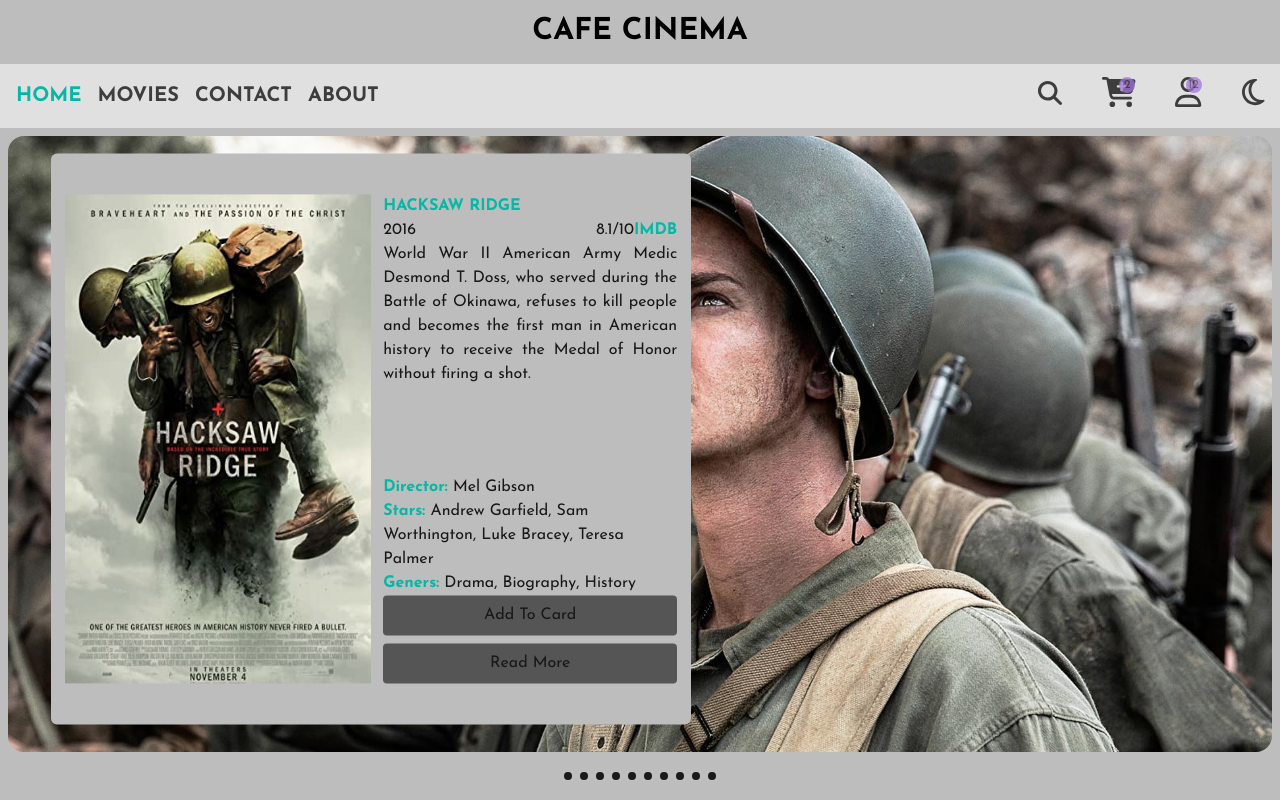
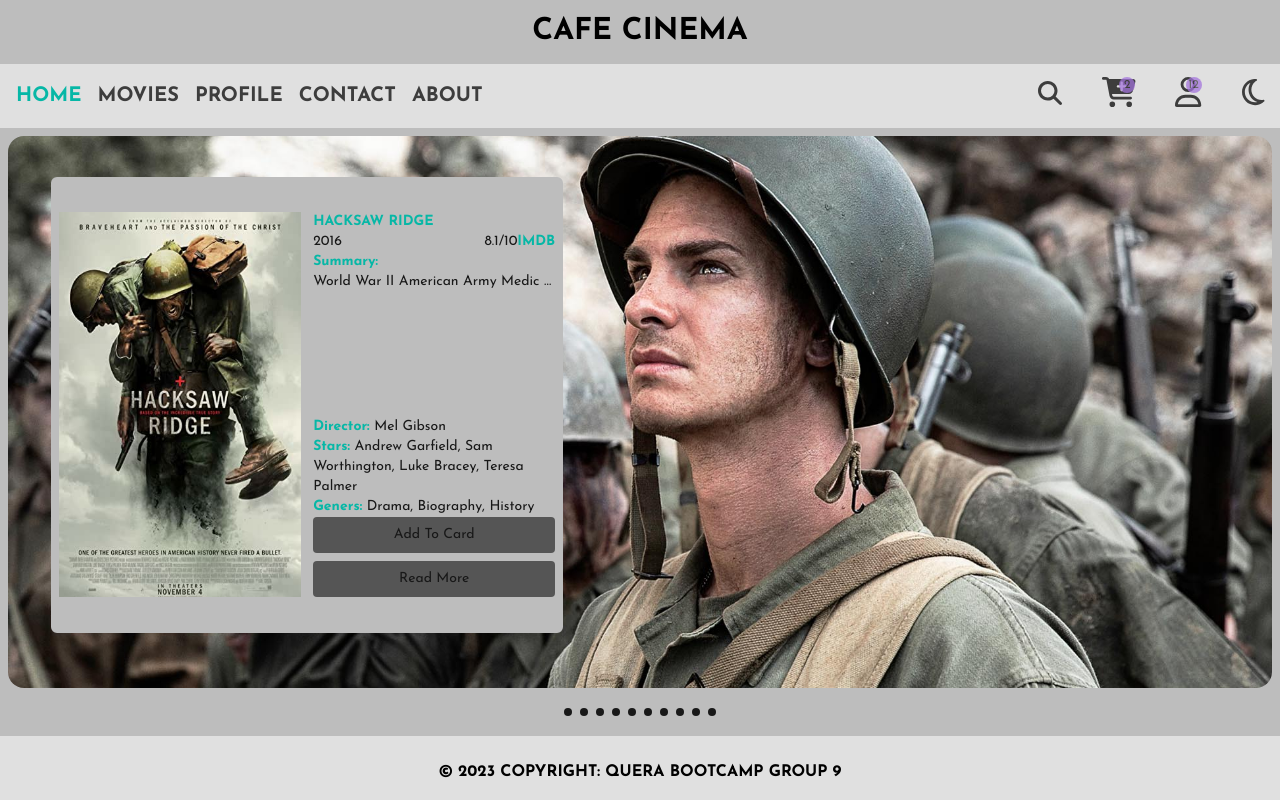
Before and after one commit to pnazmi95/cafe-cinema-react, a React (Create React App) app: page / in a window 1280 px wide. Built offline with nearby package versions, Linux system fonts and the light colour scheme.

Commit message:
feat(p&f):Add ProfilePage and Footer

```diff
--- a/src/App.tsx
+++ b/src/App.tsx
@@ -9,6 +9,7 @@
 import NotFoundPage from "./pages/NotFoundPage";
 import SignupPage from "./pages/SignupPage";
 import SigninPage from "./pages/SigninPage";
+import ProfilePage from "./pages/ProfilePage";
 
 function App(): JSX.Element {
   return (
@@ -23,6 +24,9 @@
 
         <Route path="/sign-up" element={<SignupPage />} />
         <Route path="/sign-in" element={<SigninPage />} />
+        <Route path="/profile" element={<Layout />}>
+          <Route index element={<ProfilePage />} />
+        </Route>
 
         <Route path="/contact" element={<Layout />}>
           <Route index element={<ContactPage />} />
--- a/src/components/Layout/Footer/index.tsx
+++ b/src/components/Layout/Footer/index.tsx
@@ -1,7 +1,15 @@
 interface IFooterProps extends React.PropsWithChildren {}
 
 const Footer: React.FunctionComponent<IFooterProps> = (props): JSX.Element => {
-  return <div></div>;
+  return (
+  <div>
+    <footer className="flex h-16 items-center justify-center bg-light-secondary dark:bg-dark-secondary">
+      <h3 className="text-md pt-2 font-bold uppercase  dark:text-dark-heading">
+           © 2023 Copyright: Quera Bootcamp Group 9
+        </h3>
+    </footer>
+  </div>
+  );
 };
 
 export default Footer;
--- a/src/components/Layout/Header/Navbar/Hamburger/index.tsx
+++ b/src/components/Layout/Header/Navbar/Hamburger/index.tsx
@@ -46,6 +46,7 @@
         <ul className="flex h-full flex-col items-center justify-center gap-4">
           <NavItem title="home" url="/"/>
           <NavItem title="movies" url="/movies"/>
+          <NavItem title="profile" url="/profile"/>
           <NavItem title="contact" url="/contact"/>
           <NavItem title="about" url="/about"/>
         </ul>
--- a/src/components/Layout/Header/Navbar/index.tsx
+++ b/src/components/Layout/Header/Navbar/index.tsx
@@ -14,6 +14,7 @@
         <ul className="hidden items-center justify-evenly gap-4 md:flex">
           <NavItem title="home" url="/"/>
           <NavItem title="movies" url="/movies"/>
+          <NavItem title="profile" url="/profile"/>
           <NavItem title="contact" url="/contact"/>
           <NavItem title="about" url="/about"/>
         </ul>
--- a/src/components/Slider/index.tsx
+++ b/src/components/Slider/index.tsx
@@ -29,7 +29,7 @@
 
   return (
     <div className="flex flex-col items-center justify-center bg-light-primary dark:bg-dark-primary">
-      <div className="group relative m-auto h-[calc(100vh-128px)] w-full max-w-7xl px-2 pb-12 pt-2">
+      <div className="group relative m-auto h-[calc(100vh-192px)] w-full max-w-7xl px-2 pb-12 pt-2">
         <div
           style={{
             backgroundImage: `url(${movieItems[currentIndex].slider})`,
@@ -60,7 +60,10 @@
           ))}
         </div>
         {/* Card */}
-        <div className="rounded-md absolute top-[46.25%] left-[4%] flex h-[85%] w-[50%] -translate-x-0 translate-y-[-50%] items-center justify-center gap-3  border-2 border-light-primary bg-light-primary p-3 text-dark-primary dark:border-dark-primary dark:bg-dark-primary dark:text-dark-heading">
+        <div
+          className="absolute top-[45.5%] left-[4%] flex h-[75%] w-[40%] -translate-x-0 translate-y-[-50%] items-center justify-center gap-3 rounded-md  border-2 border-light-primary bg-light-primary p-3
+        text-sm text-dark-primary dark:border-dark-primary dark:bg-dark-primary dark:text-dark-heading"
+        >
           <img
             src={`${movieItems[currentIndex].poster}`}
             className="h-[90%] w-[50%] bg-cover bg-center duration-500"
@@ -82,7 +85,12 @@
                   </span>
                 </div>
               </div>
-              <div className="text-justify dark:text-dark-content">{`${movieItems[currentIndex].summary}`}</div>
+              <div className="overflow-hidden text-ellipsis whitespace-nowrap text-justify dark:text-dark-content">
+                <h4 className="font-bold text-dark-hover dark:text-dark-error">
+                  Summary:
+                </h4>
+                {`${movieItems[currentIndex].summary}`}
+              </div>
             </div>
             <div className="flex flex-col">
               <p>
@@ -105,7 +113,7 @@
               </p>
               <div className="flex flex-col gap-2">
                 <Button title="Add To Card" />
-                <Button title="Read More" to={`/movie/${currentIndex}`}/>
+                <Button title="Read More" to={`/movie/${currentIndex}`} />
               </div>
             </div>
           </div>
--- /dev/null
+++ b/src/pages/ProfilePage/index.tsx
@@ -0,0 +1,10 @@
+interface IProfilePageProps extends React.PropsWithChildren{}
+const ProfilePage: React.FunctionComponent<IProfilePageProps> = (props):JSX.Element => {
+    return (
+        <div>
+            This is Profile Page
+        </div>
+    );
+};
+
+export default ProfilePage;
```
